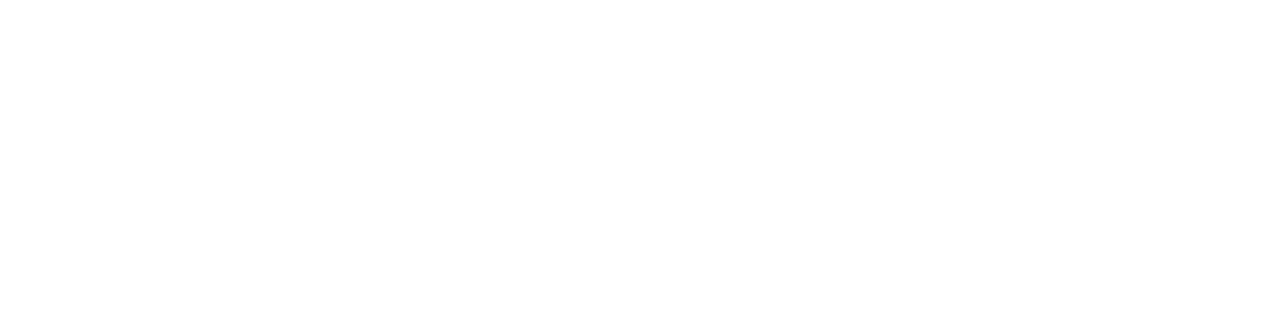
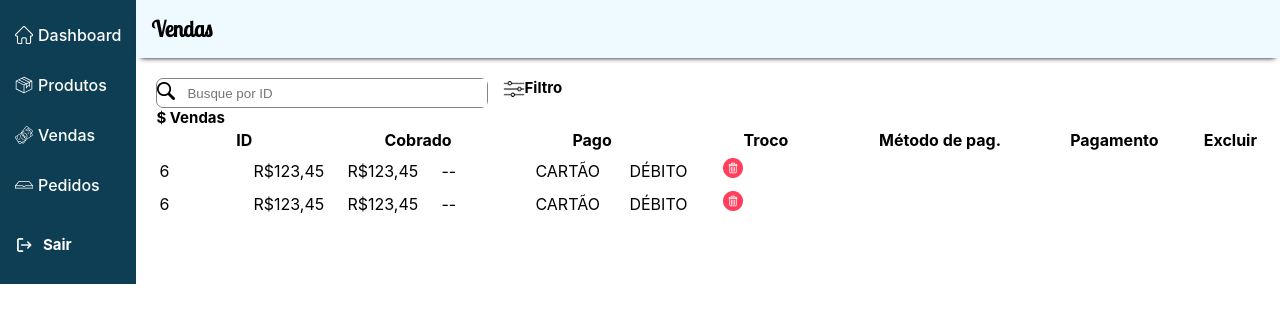
Before and after one commit to thetheu122/pizzaria-corleone, a React (Create React App) app in the folder frontend/: page /vendas in a window 1280 px wide. Before the commit this address had no page. Shown: the top 322 px of the page. Built offline with nearby package versions, Linux system fonts and the light colour scheme.

Commit message:
tentativa 1

```diff
--- a/frontend/src/index.js
+++ b/frontend/src/index.js
@@ -26,6 +26,9 @@
 import ListarPedido from './pages/listarPedido';
 import MinhaConta from './pages/perfil';
 import ClienteAdm from './pages/clienteAdm';
+import Vendas from './pages/vendas';
+
+
 
 const root = ReactDOM.createRoot(document.getElementById('root'));
 root.render(
@@ -52,6 +55,7 @@
         <Route path='/listapedido' element={<ListarPedido/>} />
         <Route path='/minhaconta' element={<MinhaConta/>} />
         <Route path='/cliente' element={<ClienteAdm/>} />
+        <Route path='/vendas' element={<Vendas/>}/>
       </Routes>
     </BrowserRouter>
   </React.StrictMode>
--- a/frontend/src/pages/listarProdutosAdm/index.js
+++ b/frontend/src/pages/listarProdutosAdm/index.js
@@ -31,7 +31,7 @@
     }
 
     useEffect(() => {
-        Listando();
+        NaoRepetir();
 
 
     }, [])
@@ -47,6 +47,7 @@
     //PROJETO FINALIZADOOOOOOOOOOOOOOOOOOOOOOOO
 
 
+    //BUSCAR OU LISTAR OS PRODUTOS
     async function buscarProdutos() {
         const resposta = await axios.get('http://localhost:5000/produto/' + filtro)
         setProdutos(resposta.data)
@@ -54,10 +55,9 @@
 
     async function Listando() {
         const r = await axios.get('http://localhost:5000/produto')
+        console.log(r.data)
         setProdutos(r.data)
     }
-
-
 
     async function buscarPorTipo() {
         const resposta = await axios.get(`http://localhost:5000/produto/tipos/${tipos}`)
@@ -72,13 +72,7 @@
 
 
 
-
-
-
-
-
-
-
+    //DELETAR UM PRODUTO
     async function apagarProduto(id) {
         try {
             const r = await axios.get('http://localhost:5000/produto');
@@ -144,7 +138,7 @@
 
 
 
-
+    //FILTRAR OS PRODUTOS CLICANDO NO CHECKBOX
     const handleCheckboxChangerestriction = (value) => {
 
         if (restricoes.includes(value)) {
@@ -176,13 +170,83 @@
             Listando();
         }
 
-        else{
+        else {
             buscarPorRestricao();
         }
+    }
+
+
+
+    //NÃO REPETIR PRODUTOS
+
+    async function NaoRepetir() {
+        const r = await axios.get(`http://localhost:5000/produto`)
+        const resp = r.data
+
+
+        const categoriasVistas = {};
+        const produtosRepetidos = {};
+        const produtosUnicos = [];
+
+        resp.forEach((produto) => {
+            const { ID } = produto;
+
+            if (categoriasVistas[ID]) {
+                // Já vimos esta categoria antes, então o produto é repetido
+                if (!produtosRepetidos[ID]) {
+                    produtosRepetidos[ID] = ID;
+                  }
+            } else {
+                // Esta é a primeira vez que vemos esta categoria, registramos ela
+                categoriasVistas[ID] = true;
+            }
+        });
+
+
+        produtos.forEach((produto) => {
+            const { ID } = produto;
+            if (!produtosRepetidos[ID] || produtosRepetidos[ID] === ID) {
+              produtosUnicos.push(produto);
+            }
+          });
+
+          console.log(produtosUnicos)
+
+          return produtosUnicos;
 
 
 
     }
+
+    function mostrarProdutosUnicos(produtos) {
+        const categoriasVistas = {};
+        const produtosRepetidos = {};
+        const produtosUnicos = [];
+
+        produtos.forEach((produto) => {
+          const { nome, categoria } = produto;
+
+          if (categoriasVistas[categoria]) {
+            if (!produtosRepetidos[categoria]) {
+              produtosRepetidos[categoria] = nome;
+            }
+          } else {
+            categoriasVistas[categoria] = true;
+          }
+        });
+
+        produtos.forEach((produto) => {
+          const { nome, categoria } = produto;
+          if (!produtosRepetidos[categoria] || produtosRepetidos[categoria] === nome) {
+            produtosUnicos.push(produto);
+          }
+        });
+
+        return produtosUnicos;
+      }
+
+
+
 
 
 
@@ -234,7 +298,7 @@
                                                 <td className='deletar' ><img src={Deletar} onClick={() => {
                                                     apagarProduto(item.ID, item.idimagem, item.idrestricao);
                                                 }} /></td>
-                                                <td className="alterar" ><img src={Editar}  onClick={() => {
+                                                <td className="alterar" ><img src={Editar} onClick={() => {
                                                     console.log("ID do Produto:", item.ID);
                                                     console.log("ID da Restrição:", item.idrestricao);
                                                     console.log("ID da imagem:", item.idimagem);
--- /dev/null
+++ b/frontend/src/pages/vendas/index.js
@@ -0,0 +1,84 @@
+import './index.scss'
+import Lupa from '../../assets/images/pictures/lupa 1.png'
+import Deletar from '../../assets/images/pictures/deletar.png'
+import Filtro from '../../assets/img/filtro vendas.png'
+import { useState } from 'react'
+import CompAtalhosAdm from '../../components/compAtalhosAdm'
+
+
+export default function Vendas() {
+
+    const[filtro, setFiltro] = useState('')
+
+    return (
+        <div className='pagina-vendas'>
+
+            <CompAtalhosAdm/>
+            <div className='container-vendas'>
+                <div className='cabecalho-vendas'>
+                    <h1>Vendas</h1>
+                </div>
+
+                <div className='conteudo-produtos-vendas'>
+                    <div className="filtros-vendas">
+                        <div className="buscar-mais-vendas">
+                            <div><img src={Lupa} /></div>
+                            <input type="text" placeholder="Busque por ID " value={filtro} onChange={e => setFiltro(e.target.value)} />
+                        </div>
+
+                        <div className="parte-dois-filtros">
+                            <img src={Filtro} />
+                            <h2>Filtro</h2>
+                        </div>
+                    </div>
+
+                    <h4>$ Vendas</h4>
+
+                    <table>
+                        <thead>
+                            <tr>
+                                <th>ID</th>
+                                <th>Cobrado</th>
+                                <th>Pago</th>
+                                <th>Troco</th>
+                                <th>Método de pag.</th>
+                                <th>Pagamento</th>
+                                <th>Excluir</th>
+                            </tr>
+                        </thead>
+
+                        <tbody>
+                        <tr className='conteudo-tabela-vendas'>
+                                <td className='comp-linha'></td>
+                                <tr className='cada-valor-vendas'>
+                                    <td>6</td>
+                                    <td>R$123,45</td>
+                                    <td>R$123,45</td>
+                                    <td>--</td>
+                                    <td>CARTÃO</td>
+                                    <td>DÉBITO</td>
+                                    <td><img src={Deletar}/></td>
+                                </tr>
+
+                                <td className='comp-linha'></td>
+                                <tr className='cada-valor-vendas'>
+                                    <td>6</td>
+                                    <td>R$123,45</td>
+                                    <td>R$123,45</td>
+                                    <td>--</td>
+                                    <td>CARTÃO</td>
+                                    <td>DÉBITO</td>
+                                    <td><img src={Deletar}/></td>
+                                </tr>
+
+
+                            </tr>
+                        </tbody>
+                    </table>
+
+
+                </div>
+            </div>
+        </div>
+    )
+}
--- /dev/null
+++ b/frontend/src/pages/vendas/index.scss
@@ -0,0 +1,104 @@
+
+
+
+.pagina-vendas {
+    display: flex;
+    flex-direction: row;
+    width: 100%;
+
+    .container-vendas {
+        display: flex;
+        flex-direction: column;
+        width: 100%;
+    }
+
+    .cabecalho-vendas {
+        background-color: #eefaff;
+        display: flex;
+        justify-content: flex-start;
+        padding: 15px;
+        font-size: 11px;
+        box-shadow: 0 5px 5px -5px #000;
+    }
+
+    .conteudo-produtos-vendas {
+        display: flex;
+        flex-direction: column;
+        padding: 20px;
+        h4 {
+            font-size: 15px;
+        }
+
+
+        table {
+            display: flex;
+            flex-direction: column;
+        }
+
+        table thead tr th{
+            width: 16%;
+        }
+
+        tbody > tr {
+            display: flex;
+            flex-direction: column;
+        }
+
+        .cada-valor-vendas td {
+            width: 16%;
+        }
+    }
+
+
+
+    .filtros-vendas {
+        display: flex;
+        flex-direction: row;
+        display: flex;
+    }
+
+    .buscar-mais-vendas {
+        display: flex;
+        align-items: center;
+        display: flex;
+        border: 1px solid #838383;
+        width: 30%;
+        border-radius: 7px;
+        height: 30px;
+        //height: 10%;
+        align-items: center;
+        margin-right: 15px;
+    }
+
+    .buscar-mais-vendas div {
+        cursor: pointer;
+
+    }
+
+    .buscar-mais-vendas input {
+        width: 100%;
+        height: 100%;
+        outline: none;
+        border: none;
+        margin-left: 10px;
+    }
+
+    .parte-dois-filtros {
+        display: flex;
+        flex-direction: row;
+
+        img {
+            height: 22px;
+        }
+
+        h2 {
+            font-size: 15px;
+        }
+    }
+
+
+
+
+
+
+}
```
Also changed, not shown: frontend/src/assets/img/filtro vendas.png (added).
